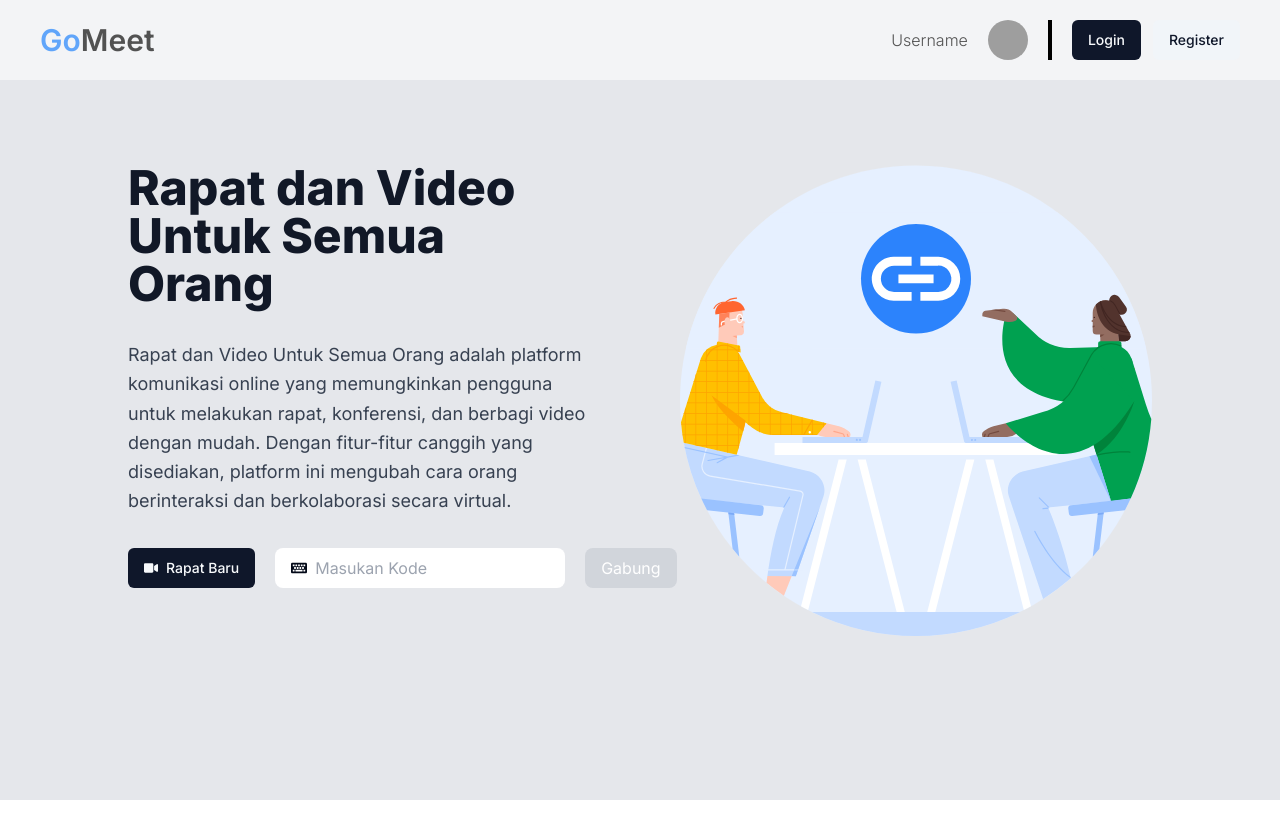
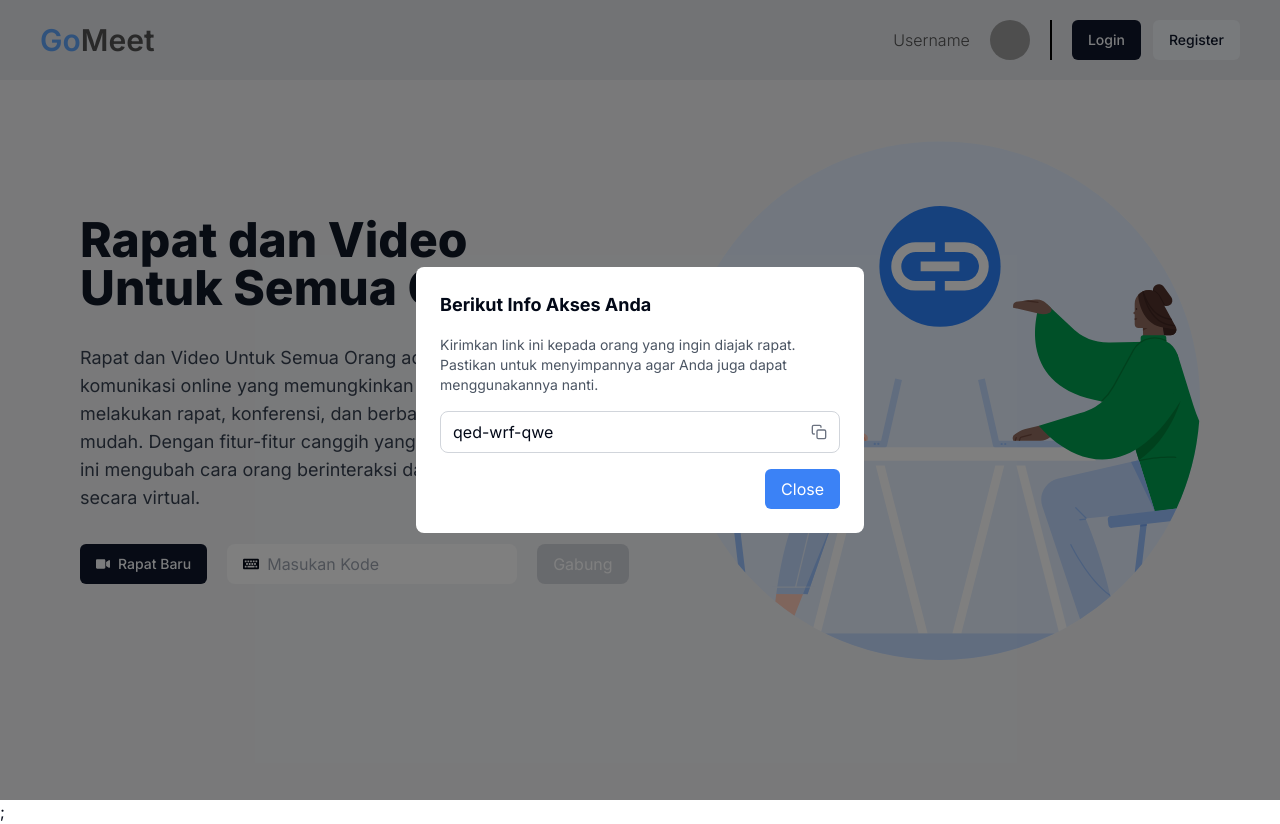
Before and after one commit to arthagp/assessment-loyal, a Next.js app: page / in a window 1280 px wide. Both pictures are taken after a click on the button "Rapat Baru". Before the commit the page ends 800 px from the top, so only its background shows below. Built offline with nearby package versions, Linux system fonts and the light colour scheme; grey boxes are pictures that could not be loaded.

Commit message:
added navRoom, and temporary code room

```diff
--- a/src/app/[slug]/page.tsx
+++ b/src/app/[slug]/page.tsx
@@ -1,3 +1,4 @@
+import Navbar from "@/components/common/Navbar";
 import { Button } from "@/components/ui/button";
 import React from "react";
 
@@ -5,7 +6,9 @@ const LobbyRoom = () => {
   // TODO: mengecek jika tidak ada orang yang masuk di code tersebut maka, break out room notif 'tidak ada orang disini', akan tetapi jika ada muncul avatar masing2 username 'AG'/'GP'..
 
   return (
-    <div className="w-full min-h-screen bg-gray-200 flex justify-between items-center p-20">
+    <>
+      <Navbar />
+      <div className="w-full min-h-screen bg-gray-100 flex justify-between items-center p-20">
         <div className="w-1/2">
           <div className="w-[600px] h-[500px] bg-black"></div>
         </div>
@@ -17,12 +20,13 @@ const LobbyRoom = () => {
           </div>
           <div className="flex justify-center items-center gap-5">
             <Button className="rounded-2xl">Gabung Sekarang</Button>
-          <Button className="rounded-2xl" variant={"secondary"}>
+            <Button className="rounded-2xl bg-gray-200 text-gray-700 hover:bg-gray-300">
               Share screen
             </Button>
           </div>
         </div>
       </div>
+    </>
   );
 };
 
--- /dev/null
+++ b/src/app/[slug]/room/page.tsx
@@ -0,0 +1,16 @@
+import ContentMedia from '@/components/ContentMedia'
+import NavRoom from '@/components/common/NavRoom'
+import SheetRoom from '@/components/common/SheetRoom'
+import React from 'react'
+
+const RoomPage = () => {
+  return (
+    <div>
+      <ContentMedia/>
+      <SheetRoom/>
+      <NavRoom/>
+    </div>
+  )
+}
+
+export default RoomPage
--- a/src/app/layout.tsx
+++ b/src/app/layout.tsx
@@ -1,7 +1,6 @@
 import type { Metadata } from "next";
 import { Inter } from "next/font/google";
 import "./globals.css";
-import Navbar from "@/components/common/Navbar";
 
 const inter = Inter({ subsets: ["latin"] });
 
@@ -18,7 +17,6 @@ export default function RootLayout({
   return (
     <html lang="en">
       <body className={inter.className}>
-        <Navbar />
         {children}
       </body>
     </html>
--- a/src/app/page.tsx
+++ b/src/app/page.tsx
@@ -1,5 +1,11 @@
 import Dashboard from "@/components/Dashboard";
+import Navbar from "@/components/common/Navbar";
 
 export default function Home() {
-  return <Dashboard />;
+  return (
+    <>
+      <Navbar />
+      <Dashboard />;
+    </>
+  );
 }
--- /dev/null
+++ b/src/components/ContentMedia.tsx
@@ -0,0 +1,11 @@
+import React from 'react'
+
+const ContentMedia = () => {
+  return (
+    <div>
+        {/* berisi tampilan dengan content media untuk video atau ditengah nya berupa avatar kalaupun tidak ada video/sharescreen */}
+    </div>
+  )
+}
+
+export default ContentMedia
--- a/src/components/Dashboard.tsx
+++ b/src/components/Dashboard.tsx
@@ -6,36 +6,43 @@ import heroImage from "../../public/hero-image.svg";
 import { Button } from "./ui/button";
 import { FaVideo, FaKeyboard } from "react-icons/fa";
 import useInput from "@/hooks/useInput";
+import Modal from "./common/Modal";
 
 const Dashboard = () => {
-  //note : sementara di dalam app/page menggunakan CSR
+  const { value, onChange, reset } = useInput("");
+  const [isOpen, setIsOpen] = useState(false);
 
-  //TODO: jika input ada isinya maka button gabung aktivasi, jika tidak ada isinya button gabung di disable
-  const { value, onChange, reset } = useInput("");
+  const openModal = () => {
+    setIsOpen(true);
+  };
 
+  // console.log(isOpen);
+
+  const valueLink = 'qed-wrf-qwe'
   return (
-    <div className="w-full min-h-screen bg-gray-200 flex justify-between items-center p-20">
-      <div className="max-w-5xl mx-auto flex flex-col lg:flex-row justify-between items-center lg:items-start">
+    <>
+      {isOpen && <Modal onClose={() => setIsOpen(false)} accessLink={valueLink}/>}
+      <div className="w-full min-h-screen bg-gray-100 flex justify-between items-center p-5 lg:p-20">
+        <div className="max-w-6xl mx-auto flex flex-col lg:flex-row justify-between items-center max-sm:mt-20">
           <div className="text-center lg:text-left lg:w-1/2 lg:pr-10">
-          <h1 className="text-4xl lg:text-5xl font-extrabold text-gray-900 leading-tight mb-6 sm:mb-8">
+            <h1 className="text-3xl lg:text-5xl font-extrabold text-gray-900 leading-tight mb-4 lg:mb-8">
               Rapat dan Video Untuk Semua Orang
             </h1>
-          <p className="text-lg text-gray-700 leading-relaxed mb-6 sm:mb-8">
-            Rapat dan Video Untuk Semua Orang adalah platform komunikasi online
-            yang memungkinkan pengguna untuk melakukan rapat, konferensi, dan
-            berbagi video dengan mudah. Dengan fitur-fitur canggih yang
-            disediakan, platform ini mengubah cara orang berinteraksi dan
-            berkolaborasi secara virtual.
+            <p className="text-base lg:text-lg text-gray-700 leading-relaxed mb-4 lg:mb-8">
+              Rapat dan Video Untuk Semua Orang adalah platform komunikasi
+              online yang memungkinkan pengguna untuk melakukan rapat,
+              konferensi, dan berbagi video dengan mudah. Dengan fitur-fitur
+              canggih yang disediakan, platform ini mengubah cara orang
+              berinteraksi dan berkolaborasi secara virtual.
             </p>
-          <div className="flex gap-5">
-            <Button className="flex gap-2">
+            <div className="flex flex-col lg:flex-row gap-3 lg:gap-5">
+              <Button onClick={openModal} className="flex gap-2">
                 <span>
                   <FaVideo />
                 </span>{" "}
                 Rapat Baru
               </Button>
-            {/* TODO: input */}
-            <div className="flex items-center rounded-lg px-4 py-2 bg-white">
+              <div className="flex items-center rounded-lg px-4 py-2 bg-white w-full lg:w-auto">
                 <span className="mr-2">
                   <FaKeyboard />
                 </span>
@@ -67,6 +74,7 @@ const Dashboard = () => {
           </div>
         </div>
       </div>
+    </>
   );
 };
 
--- /dev/null
+++ b/src/components/common/Modal.tsx
@@ -0,0 +1,64 @@
+import React, { useState } from "react";
+import { FiCopy } from "react-icons/fi";
+
+type ModalProps = {
+  onClose: () => void;
+  accessLink: string;
+};
+
+const Modal = ({ onClose, accessLink }: ModalProps) => {
+  const [copied, setCopied] = useState(false);
+
+  // Fungsi untuk menyalin teks ke clipboard
+  const copyToClipboard = () => {
+    navigator.clipboard
+      .writeText(accessLink)
+      .then(() => {
+        setCopied(true);
+        setTimeout(() => {
+          setCopied(false);
+        }, 1500);
+      })
+      .catch((error) => {
+        console.error("Error copying to clipboard: ", error);
+      });
+  };
+
+  return (
+    <div className="fixed z-10 inset-0 overflow-y-auto flex justify-center items-center bg-black bg-opacity-50">
+      <div className="bg-white rounded-lg p-6 max-w-md mx-4">
+        <div className="text-lg font-bold mb-4">Berikut Info Akses Anda</div>
+        <div className="text-sm text-gray-600 mb-4">
+          Kirimkan link ini kepada orang yang ingin diajak rapat. Pastikan untuk
+          menyimpannya agar Anda juga dapat menggunakannya nanti.
+        </div>
+        <div className="flex items-center border border-gray-300 rounded-lg px-3 py-2 relative">
+          <input
+            type="text"
+            value={accessLink}
+            readOnly
+            className="flex-grow outline-none"
+          />
+          <button onClick={copyToClipboard} className="ml-2 focus:outline-none">
+            <FiCopy className="text-gray-500 cursor-pointer" />
+          </button>
+          {copied && (
+            <div className="absolute bg-gray-100 text-gray-700 text-xs px-2 py-1 rounded-md bottom-0 right-0 mb-2 mr-2">
+              Link berhasil disalin
+            </div>
+          )}
+        </div>
+        <div className="mt-4 flex justify-end">
+          <button
+            onClick={onClose}
+            className="px-4 py-2 bg-blue-500 text-white rounded-md focus:outline-none hover:bg-blue-600"
+          >
+            Close
+          </button>
+        </div>
+      </div>
+    </div>
+  );
+};
+
+export default Modal;
--- /dev/null
+++ b/src/components/common/NavRoom.tsx
@@ -0,0 +1,29 @@
+import React from "react";
+import { IoMdMic, IoMdMicOff } from "react-icons/io";
+import { FaVideo, FaVideoSlash, FaUsers } from "react-icons/fa";
+import { BsChatSquareDotsFill } from "react-icons/bs";
+
+const NavRoom = () => {
+  const iconSize = 25;
+  return (
+    <div className="fixed bottom-0 inset-x-0 p-5 bg-gray-800 flex justify-between items-center text-white">
+      <div className="flex items-center gap-4">
+        <p>11:02</p>
+        <span className="h-9 w-[2px] bg-white"></span>
+        <p>wds-fsw-rdw</p>
+      </div>
+      <div className="flex items-center gap-4">
+        <IoMdMic className="cursor-pointer" size={iconSize} />
+        {/* <IoMdMicOff className="cursor-pointer" size={iconSize} /> */}
+        <FaVideo className="cursor-pointer" size={iconSize} />
+        {/* <FaVideoSlash className="cursor-pointer" size={iconSize} /> */}
+      </div>
+      <div className="flex items-center gap-4">
+        <FaUsers className="cursor-pointer" size={iconSize} />
+        <BsChatSquareDotsFill className="cursor-pointer" size={iconSize} />
+      </div>
+    </div>
+  );
+};
+
+export default NavRoom;
--- a/src/components/common/Navbar.tsx
+++ b/src/components/common/Navbar.tsx
@@ -6,7 +6,7 @@ import Link from "next/link";
 const Navbar = () => {
   // logo, avatar (username), dan login/register , jika sudah login maka login/register disapper
   return (
-    <div className="w-full fixed inset-0 p-10 h-16 bg-gray-100 flex justify-between items-center">
+    <div className="w-full fixed inset-0 p-10 h-16 bg-gray-200 flex justify-between items-center">
       <div>
         <Link href={"/"} className="text-neutral-600 text-3xl font-semibold">
           <span className="text-blue-400">Go</span>Meet
@@ -19,7 +19,8 @@ const Navbar = () => {
           <AvatarImage src="https://github.com/shadcn.png" />
           <AvatarFallback>AGP</AvatarFallback>
         </Avatar>
-        <span className="h-10 w-1 bg-black"></span>
+        {/* garis vertikal */}
+        <span className="h-10 w-[2px] bg-black"></span>
         <div className="flex gap-3">
           <Button>Login</Button>
           <Button variant={"secondary"}>Register</Button>
--- /dev/null
+++ b/src/components/common/SheetRoom.tsx
@@ -0,0 +1,11 @@
+import React from "react";
+
+const SheetRoom = () => {
+  return (
+    <div className="flex h-full bg-gray-100">
+        {/* Content for users and chat */}
+    </div>
+  );
+};
+
+export default SheetRoom;
```
Also changed, not shown: src/lib/data/local-data.ts (added), 1 other file (tests, documents, lock files or other folders). Lines whose indentation alone changed are shown as unchanged.
